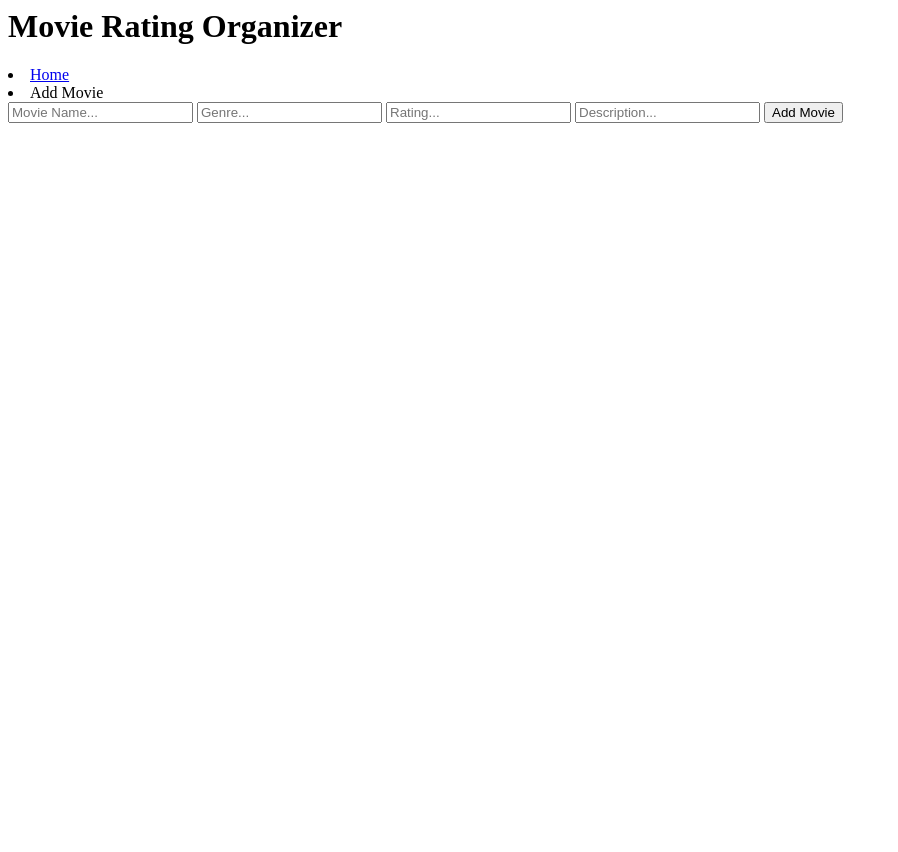
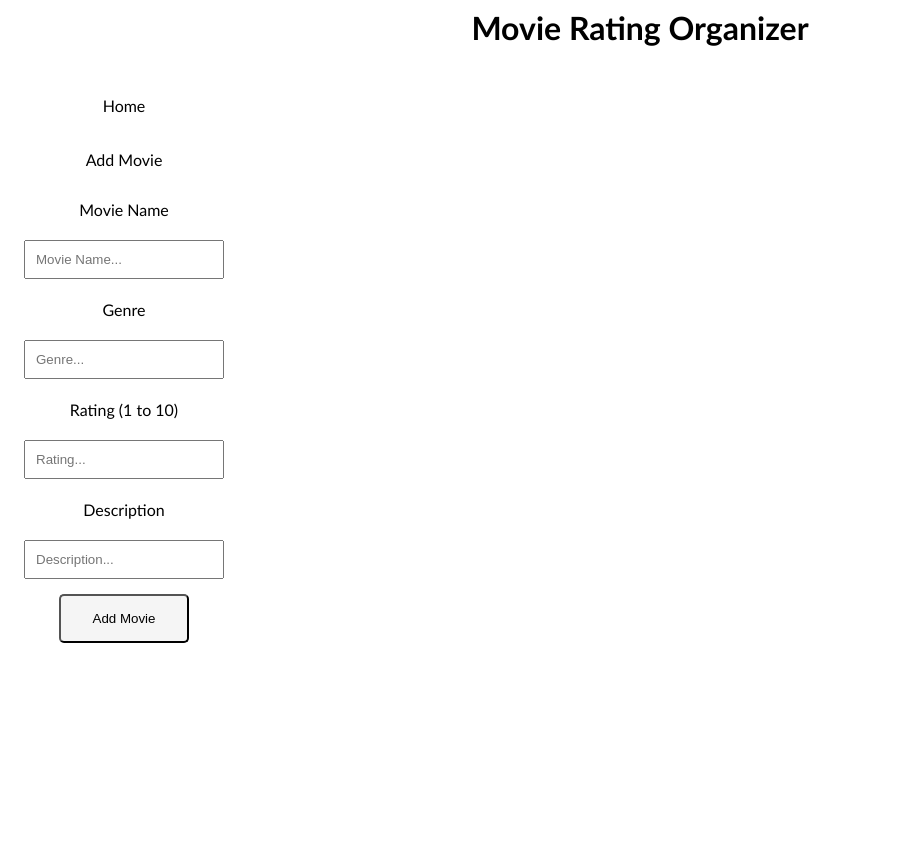
Before and after one commit to jenniferlai43/movie-rating-system, a Node server app: page / in a window 1280 px wide. Shown: the whole page, without its empty margins (0-898 px from the left). Before the commit the page ends 123 px from the top, so only its background shows below. Run offline with Node 20, Linux system fonts and the light colour scheme; data that the repository does not hold is empty; some libraries are stand-ins or nearby versions.

Commit message:
Added some CSS - Added CSS for nav bar, movie list

```diff
--- /dev/null
+++ b/public/styles.css
@@ -0,0 +1,104 @@
+body {
+    color: black;
+    font-family:  "Trebuchet MS", Helvetica, sans-serif;
+}
+
+ul {
+    margin: 0;
+    padding: 0;
+    background-color: white;
+}
+
+.header {
+    text-align: center;
+}
+
+.container-sidebar {
+    float: left;
+    height: 100%;
+    padding-right: 30px;
+    font-style: bold;
+}
+
+.container-sidebar input {
+    width: 100%;
+    padding: 10px 10px;
+    margin: 5px 0px;
+    -webkit-transition: 0.5s;
+    transition: 0.5s;
+    outline: none;
+}
+
+.container-sidebar input[type=text]:focus {
+    border: 3px solid #555;
+}
+
+.container-sidebar button {
+    background-color: whitesmoke;
+    border-radius: 5px;
+    outline: none;
+    color: black;
+    margin: 10px 0px;
+    padding: 15px 32px;
+    text-align: center;
+    text-decoration: none;
+    -webkit-transition: 0.5s;
+    transition: 0.5s;
+}
+
+.container-sidebar button:hover {
+    border: none;
+    background-color: #5B5B5B;
+    color: white;
+    text-align: center;
+}
+
+.nav {
+    text-decoration: none;
+    list-style-type: none;
+    display: block;
+    padding: 8px 16px;
+    text-decoration: none;
+    width: 200px;
+    text-align: center;
+}
+
+.nav li {
+    border-radius: 60px;
+    margin: 5px 0px;
+    padding: 15px 0px;
+    -webkit-transition: 0.5s;
+    transition: 0.5s;
+}
+
+.nav a {
+    text-decoration: none;
+    color: inherit;
+}
+
+/* Change the link color on hover */
+.nav li:hover {
+    background-color: #555;
+    color: white;
+}
+
+.movie-list {
+    float: left;
+}
+
+.movie-list ul #movie{
+    margin: 10px 0px;
+    padding: 10px 20px;
+    font-size: 12px;
+    background-color: #E9E9E9;
+}
+
+.movie-list .details li{
+    margin-left: 20px;
+}
+
+.movie-list #title {
+    list-style-type: none;
+    font-weight: bold;
+    font-size: 20px;
+}
--- a/server.js
+++ b/server.js
@@ -22,7 +22,7 @@ const port = 8000;
 app.set('view engine', 'ejs');
 
 //for static files
-app.use(express.static('./assets'));
+app.use(express.static('./public'));
 
 app.use(bodyParser.urlencoded({ extended: true }));
 
--- a/views/pages/index.ejs
+++ b/views/pages/index.ejs
@@ -4,18 +4,24 @@
 		<% include ../partials/head %>
 	</head>
 	<body>
+		<% include ../partials/header %>
 		<% include ../partials/sidebar %>
+		<div class = "movie-list">
 			<ul>
 				<% for(var i=0; i<list.length; i++){ %>
-				<li><%= list[i].movie %></li>
-				<ul>
+					<ul id = "movie">
+						<li id = "title"><%= list[i].movie %></li>
+						<div class = "details">
 							<li>Rate: <%= list[i].rate %></li>
 							<li>Genre: <%= list[i].genre %></li>
 							<li>Description: <%= list[i].description %></li>
 							<li>Created at: <%= list[i].created_at %></li>
 							<li>Updated at: <%= list[i].updated_at %></li>
+						</div>
 					</ul>
+					<br />
 				<% } %>
 			</ul>
+		</div>
 	</body>
 </html>
--- a/views/partials/head.ejs
+++ b/views/partials/head.ejs
@@ -2,4 +2,4 @@
 <meta charset="UTF-8">
 <title>Movie Rating Organizer</title>
 
-<link href = "./assets/styles.css" rel="stylesheet" type = "text/css" />
+<link rel="stylesheet" type="text/css" href = "./styles.css" />
--- /dev/null
+++ b/views/partials/header.ejs
@@ -0,0 +1,3 @@
+<div class = "header">
+	<h1>Movie Rating Organizer</h1>
+</div>
--- a/views/partials/sidebar.ejs
+++ b/views/partials/sidebar.ejs
@@ -1,13 +1,16 @@
 <!-- views/partials/sidebar.ejs -->
 <div class = "container-sidebar">
-	<h1>Movie Rating Organizer</h1>
 	<div class = "nav">
 		<li><a href = "/">Home</a></li>
 		<li>Add Movie</li>
 		<form>
+			<p>Movie Name</p>
 			<input type="text" name="movie" placeholder="Movie Name..." required />
+			<p>Genre</p>
 			<input type="text" name="genre" placeholder="Genre..." required />
+			<p>Rating (1 to 10)</p>
 			<input type="text" name="rate" placeholder="Rating..." required />
+			<p>Description</p>
 			<input type="text" name="description" placeholder="Description..." required />
 			<button type="submit">Add Movie</button>
 		</form>
```
Also changed, not shown: assets/styles.css (deleted). Lines whose indentation alone changed are shown as unchanged.
